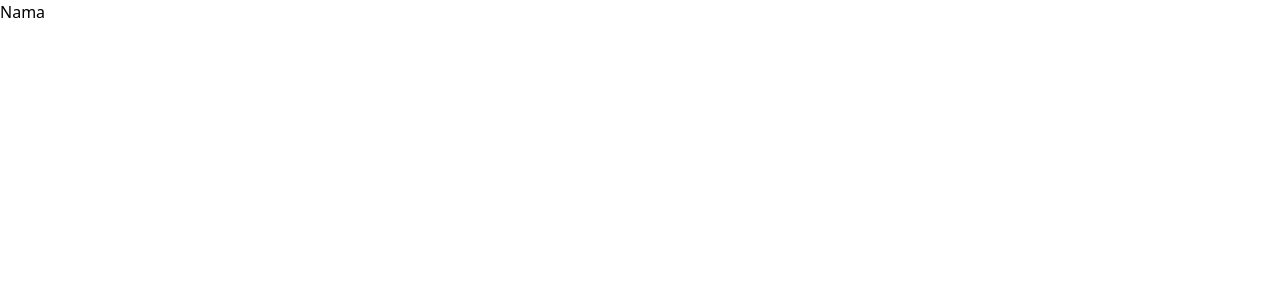
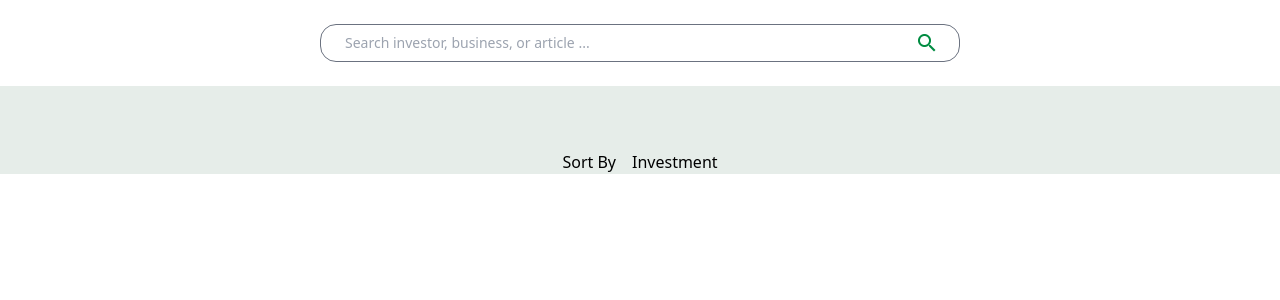
Before and after one commit to aziemp66/Google-Solution-Project, a React (Create React App) app in the folder client/: page / in a window 1280 px wide. Shown: the top 300 px of the page. Built offline with nearby package versions, Linux system fonts and the light colour scheme.

Commit message:
Add Search Bar in Search.js

```diff
--- /dev/null
+++ b/client/src/Components/Search/InvestArticle.js
@@ -0,0 +1,9 @@
+function InvestArticle() {
+    return (
+        <div>
+            <h1>Investment</h1>
+        </div>
+    );
+}
+
+export default InvestArticle;
--- /dev/null
+++ b/client/src/Components/Search/Search.css
@@ -0,0 +1,4 @@
+input[type="search"]::-webkit-search-decoration,
+input[type="search"]::-webkit-search-cancel-button,
+input[type="search"]::-webkit-search-results-button,
+input[type="search"]::-webkit-search-results-decoration { display: none; }
--- a/client/src/Components/Search/Search.js
+++ b/client/src/Components/Search/Search.js
@@ -1,8 +1,29 @@
+import "./Search.css";
+import InvestArticle from "./InvestArticle";
+import Sort from "./Sort";
+
 function Search() {
     return (
-        <div>
-            <p>Nama</p>
-        </div>
+        <section className="inline-block w-full 2xl:w-full align-middle bg-[#E6EDE9]">
+            <div className="flex flex-col w-full 2xl:w-full gap-16">
+                <div className="flex justify-center items-center w-full 2xl:w-full bg-white">
+                    <div class="my-6 w-[50%] 2xl:w-[35%]">
+                        <form class="input-group relative flex flex-row w-full items-center ">
+                            <input type="search"
+                                class="relative flex-auto min-w-0 block w-full px-6 py-2 text-sm font-normal text-gray-900 bg-white bg-clip-padding border border-solid border-gray-500 rounded-2xl transition ease-in-out m-0 focus:text-gray-700 focus:bg-white focus:border-[#E6EDE9] focus:outline-none"
+                                placeholder="Search investor, business, or article ..." />
+                            <div className="absolute right-6">
+                                <img src="/searchAsset/searchIcon.png" alt="SearchIcon" />
+                            </div>
+                        </form>
+                    </div>
+                </div>
+                <div className="flex flex-row w-[90%] 2xl:w-[90%] mx-auto items-center justify-center gap-4">
+                    <Sort></Sort>
+                    <InvestArticle></InvestArticle>
+                </div>
+            </div>
+        </section>
     );
 }
 
--- /dev/null
+++ b/client/src/Components/Search/Sort.js
@@ -0,0 +1,8 @@
+function Sort() {
+    return (
+        <div>
+            <h1>Sort By</h1>
+        </div>
+    );
+}
+export default Sort;
```
Also changed, not shown: client/public/searchAsset/searchIcon.png (added), client/src/Components/Search/Article.js (added), client/src/Components/Search/Investment.js (added), client/src/Components/Search/Investor.js (added).
